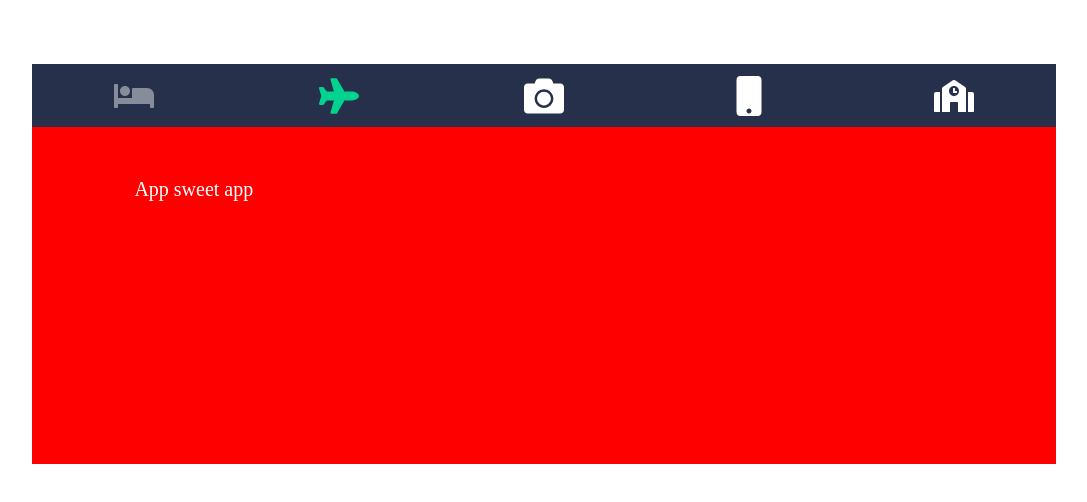
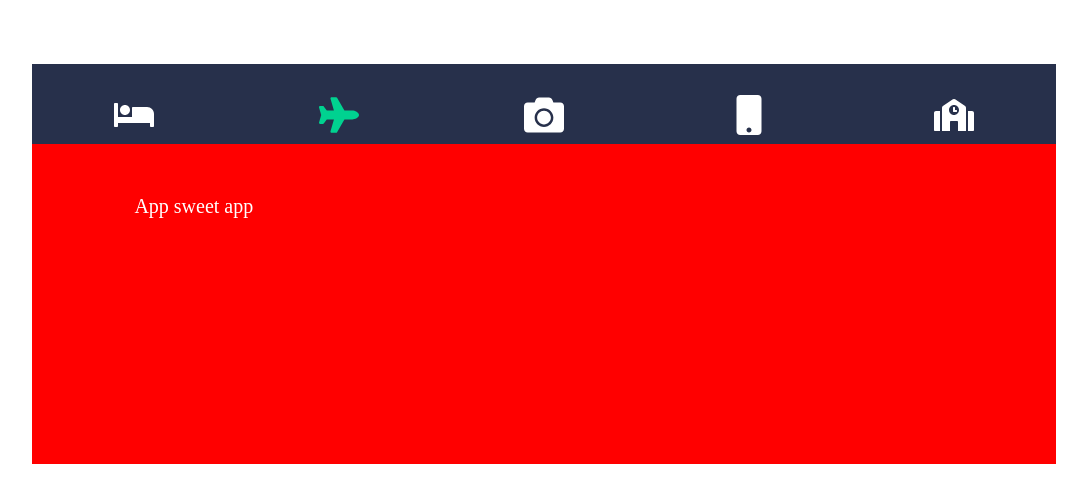
Before and after one commit to shihabus/advanced-react-patterns-ryan, a React (Create React App) app: page / in a window 1280 px wide. Shown: the top 502 px of the page, without its empty margins (96-1183 px from the left). Built offline with nearby package versions, Linux system fonts and the light colour scheme.

Commit message:
passing props through useContext

```diff
--- a/src/App.js
+++ b/src/App.js
@@ -1,7 +1,7 @@
 import React from "react";
 // import Tab from "./Tab";
 import styled from "styled-components";
-import { Tabs, TabsList, Tab, TabPanels, TabPanel } from "./Compsables";
+import { Tabs, TabsList, Tab, TabPanels, TabPanel } from "./ContextTab";
 import { FaBed, FaPlane, FaCamera, FaMobile, FaSchool } from "react-icons/fa";
 const AppContainer = styled.div`
   padding: 5% 10%;
@@ -30,8 +30,9 @@ export default function App() {
   return (
     <AppContainer>
       <Tabs>
+        <>
           <TabsList>
-          <Tab disabled>
+            <Tab>
               <FaBed />
             </Tab>
             <Tab>
@@ -47,6 +48,8 @@ export default function App() {
               <FaSchool />
             </Tab>
           </TabsList>
+        </>
+        <>
           <TabPanels>
             <TabPanel>Home sweet home</TabPanel>
             <TabPanel>App sweet app</TabPanel>
@@ -54,6 +57,7 @@ export default function App() {
             <TabPanel>Help sweet help</TabPanel>
             <TabPanel>School sweet school</TabPanel>
           </TabPanels>
+        </>
       </Tabs>
     </AppContainer>
   );
--- /dev/null
+++ b/src/ContextTab.js
@@ -0,0 +1,59 @@
+import React, { useState, useContext } from "react";
+import { TabContainer, TabPanelContainer, TabContent, TabItem } from "./Tab";
+
+const TabContext = React.createContext({
+  activeTab: 0
+});
+
+TabContext.displayName = "TabContext";
+
+export const Tabs = props => {
+  const [activeTab, setActiveTab] = useState(1);
+
+  const { children } = props;
+
+  return (
+    <TabContext.Provider value={{ activeTab, setActiveTab }}>
+      <TabContainer>{children}</TabContainer>
+    </TabContext.Provider>
+  );
+};
+
+export const TabsList = props => {
+  const { activeTab, setActiveTab } = useContext(TabContext);
+
+  const { children } = props;
+  const propedChildren = React.Children.map(children, (child, idx) => {
+    return React.cloneElement(child, {
+      isActiveTab: idx === activeTab,
+      setActiveTab: () => setActiveTab(idx),
+      idx
+    });
+  });
+  return <TabPanelContainer>{propedChildren}</TabPanelContainer>;
+};
+
+export const Tab = props => {
+  const { children, isActiveTab, setActiveTab, disabled } = props;
+  return (
+    <TabItem
+      onClick={() => !disabled && setActiveTab()}
+      isTabActive={isActiveTab}
+      isDisabled={disabled}
+    >
+      {children}
+    </TabItem>
+  );
+};
+
+export const TabPanels = props => {
+  const { activeTab } = useContext(TabContext);
+  const { children } = props;
+
+  return <TabContent>{children[activeTab]}</TabContent>;
+};
+
+export const TabPanel = props => {
+  const { children } = props;
+  return children;
+};
--- a/src/Tab.js
+++ b/src/Tab.js
@@ -29,6 +29,7 @@ export const TabPanelContainer = styled.div`
 
 export const TabItem = styled.div`
   width: 20%;
+  padding: 5% 0px;
   height: 100%;
   font-size: 40px;
   display: flex;
```
Lines whose indentation alone changed are shown as unchanged.
